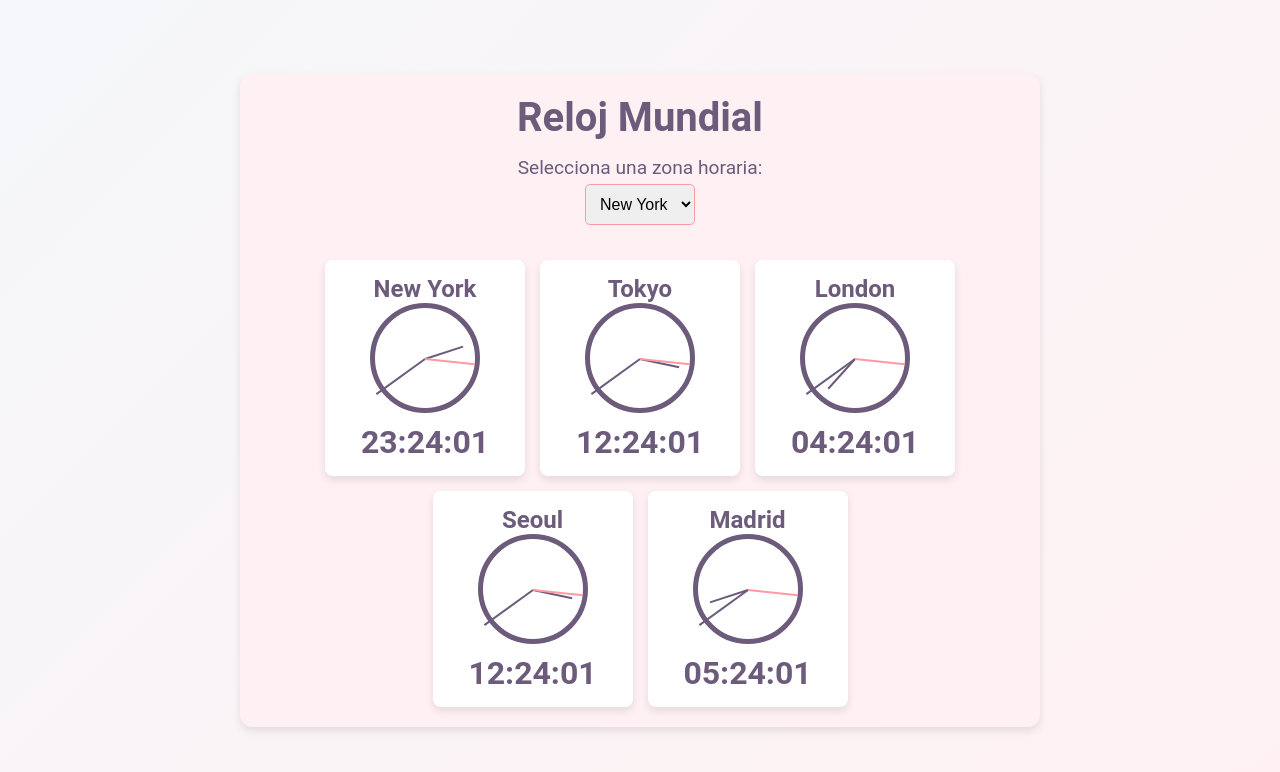
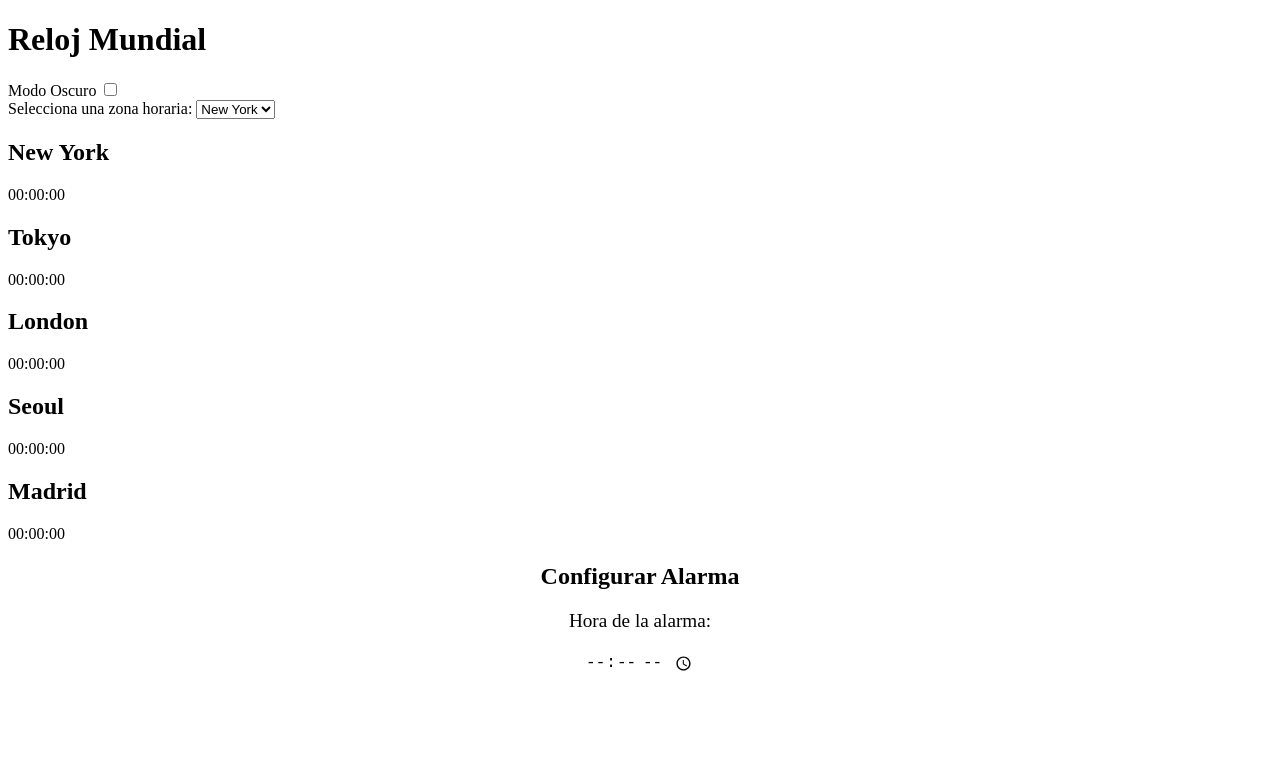
Before and after one commit to AndreinaRP2008/relojmundial, a plain HTML site: page index.html in a window 1280 px wide. Drawn offline with Linux system fonts and the light colour scheme.

Commit message:
Añadir funcionalidad de alarma y mejorar diseño

```diff
--- a/index.html
+++ b/index.html
@@ -9,6 +9,10 @@
 <body>
     <div class="container">
         <h1>Reloj Mundial</h1>
+        <div class="theme-switch">
+            <label for="theme-toggle">Modo Oscuro</label>
+            <input type="checkbox" id="theme-toggle">
+        </div>
         <div class="timezones">
             <label for="timezone-select">Selecciona una zona horaria:</label>
             <select id="timezone-select">
@@ -47,8 +51,16 @@
                 <div class="time">00:00:00</div>
             </div>
         </div>
+        <div class="alarm">
+            <h2>Configurar Alarma</h2>
+            <form id="alarm-form">
+                <label for="alarm-time">Hora de la alarma:</label>
+                <input type="time" id="alarm-time" required>
+                <button type="submit">Configurar Alarma</button>
+            </form>
+            <div id="alarm-status"></div>
+        </div>
     </div>
-
     <script src="script.js"></script>
 </body>
 </html>
--- a/script.js
+++ b/script.js
@@ -1,60 +1,42 @@
-// script.js
+// Añadir debajo de las funciones existentes
 
 document.addEventListener('DOMContentLoaded', () => {
-    const clocks = {
-        'clock-ny': 'America/New_York',
-        'clock-tokyo': 'Asia/Tokyo',
-        'clock-london': 'Europe/London',
-        'clock-seoul': 'Asia/Seoul',
-        'clock-madrid': 'Europe/Madrid'
-    };
+    // ... código existente ...
 
-    function updateClocks() {
+    let alarmTime = null;
+    let alarmTimeout = null;
+
+    function checkAlarm() {
         const now = new Date();
-        for (const [clockId, timezone] of Object.entries(clocks)) {
-            const localTime = new Date(now.toLocaleString('en-US', { timeZone: timezone }));
-            const timeString = localTime.toTimeString().split(' ')[0];
-            document.querySelector(`#${clockId} .time`).textContent = timeString;
+        const currentTimeString = now.toTimeString().split(' ')[0];
 
-            // Actualiza el reloj analógico
-            const hours = localTime.getHours() % 12;
-            const minutes = localTime.getMinutes();
-            const seconds = localTime.getSeconds();
-
-            const hourHand = document.querySelector(`#${clockId} .hand.hour`);
-            const minuteHand = document.querySelector(`#${clockId} .hand.minute`);
-            const secondHand = document.querySelector(`#${clockId} .hand.second`);
-
-            hourHand.style.transform = `rotate(${(hours * 30) + (minutes / 2)}deg)`;
-            minuteHand.style.transform = `rotate(${(minutes * 6) + (seconds / 10)}deg)`;
-            secondHand.style.transform = `rotate(${seconds * 6}deg)`;
+        if (currentTimeString === alarmTime) {
+            alert('¡Alarma!');
+            clearAlarm();
         }
     }
 
-    // Crear manecillas del reloj analógico
-    function createClockHands(clockId) {
-        const analogClock = document.querySelector(`#${clockId} .analog-clock`);
-        ['hour', 'minute', 'second'].forEach(hand => {
-            const handDiv = document.createElement('div');
-            handDiv.classList.add('hand', hand);
-            analogClock.appendChild(handDiv);
-        });
+    function setAlarm(event) {
+        event.preventDefault();
+        const alarmInput = document.getElementById('alarm-time');
+        alarmTime = alarmInput.value + ':00';
+        document.getElementById('alarm-status').textContent = `Alarma configurada para las ${alarmInput.value}`;
+        if (alarmTimeout) {
+            clearTimeout(alarmTimeout);
+        }
+        alarmTimeout = setTimeout(checkAlarm, 1000);
     }
 
-    Object.keys(clocks).forEach(createClockHands);
+    function clearAlarm() {
+        document.getElementById('alarm-status').textContent = '';
+        alarmTime = null;
+        if (alarmTimeout) {
+            clearTimeout(alarmTimeout);
+        }
+    }
 
-    // Actualiza el reloj cada segundo
+    document.getElementById('alarm-form').addEventListener('submit', setAlarm);
+
+    // Actualizar los relojes cada segundo
     setInterval(updateClocks, 1000);
-
-    // Actualiza los relojes inicialmente
-    updateClocks();
-
-    // Selector de zonas horarias
-    document.getElementById('timezone-select').addEventListener('change', (event) => {
-        const selectedTimezone = event.target.value;
-        // Muestra solo el reloj seleccionado
-        Object.keys(clocks).forEach(clockId => {
-            document.getElementById(clockId).style.display = clocks[clockId] === selectedTimezone ? 'block' : 'none';
-        });
-    });
 });
--- a/styles.css
+++ b/styles.css
@@ -1,126 +1,45 @@
-/* styles.css */
-:root {
-    --primary-color: #ff9aa2; /* Rosa pastel */
-    --secondary-color: #ffb3e6; /* Lila pastel */
-    --background-color: #fff1f3; /* Rosa muy claro */
-    --text-color: #6c5b7b; /* Grisáceo-púrpura para el texto */
-    --clock-bg: #ffffff; /* Fondo blanco para los relojes */
+/* Añadir debajo de los estilos anteriores */
+
+.alarm {
+    margin-top: 20px;
+    text-align: center;
+    color: var(--text-color);
 }
 
-body {
-    font-family: 'Roboto', sans-serif;
-    display: flex;
-    justify-content: center;
-    align-items: center;
-    height: 100vh;
-    background: linear-gradient(135deg, #f5f7fa, #fff1f3);
-    margin: 0;
-}
-
-.container {
-    width: 90%;
-    max-width: 800px;
-    background: var(--background-color);
-    border-radius: 12px;
-    box-shadow: 0 4px 8px rgba(0, 0, 0, 0.1);
-    padding: 20px;
-    box-sizing: border-box;
+.alarm form {
     display: flex;
     flex-direction: column;
     align-items: center;
-    gap: 15px;
+    gap: 10px;
 }
 
-h1 {
-    font-size: 2.5rem;
+.alarm label {
+    font-size: 1.2rem;
     color: var(--text-color);
-    margin: 0;
 }
 
-.timezones {
-    display: flex;
-    flex-direction: column;
-    align-items: center;
-    margin-bottom: 20px;
-}
-
-.timezones label {
-    font-size: 1.2rem;
-    color: var(--text-color);
-    margin-bottom: 5px;
-}
-
-.timezones select {
+.alarm input {
     padding: 10px;
     font-size: 1rem;
     border-radius: 5px;
     border: 1px solid var(--primary-color);
 }
 
-.clocks {
-    display: flex;
-    flex-wrap: wrap;
-    gap: 15px;
-    justify-content: center;
+.alarm button {
+    padding: 10px 20px;
+    font-size: 1rem;
+    background-color: var(--primary-color);
+    color: white;
+    border: none;
+    border-radius: 5px;
+    cursor: pointer;
 }
 
-.clock {
-    background: var(--clock-bg);
-    border-radius: 8px;
-    box-shadow: 0 4px 8px rgba(0, 0, 0, 0.1);
-    padding: 15px;
-    text-align: center;
-    width: 200px;
-    box-sizing: border-box;
-    transition: transform 0.3s ease;
+.alarm button:hover {
+    background-color: var(--secondary-color);
 }
 
-.clock:hover {
-    transform: scale(1.05);
+#alarm-status {
+    margin-top: 10px;
+    font-size: 1.2rem;
 }
-
-.clock h2 {
-    font-size: 1.5rem;
-    margin: 0;
-    color: var(--text-color);
-}
-
-.time {
-    font-size: 2rem;
-    font-weight: bold;
-    color: var(--text-color);
-    margin-top: 10px;
-}
-
-.analog-clock {
-    position: relative;
-    width: 100px;
-    height: 100px;
-    border: 5px solid var(--text-color);
-    border-radius: 50%;
-    margin: 0 auto 10px auto;
-}
-
-.hand {
-    position: absolute;
-    width: 50%;
-    height: 2px;
-    background: var(--text-color);
-    top: 50%;
-    left: 50%;
-    transform-origin: 0% 50%;
-    transform: rotate(90deg);
-    transition: transform 0.5s cubic-bezier(0.4, 2.3, 0.3, 1);
-}
-
-.hand.hour {
-    width: 40%;
-}
-
-.hand.minute {
-    width: 60%;
-}
-
-.hand.second {
-    background: var(--primary-color);
-}
```
